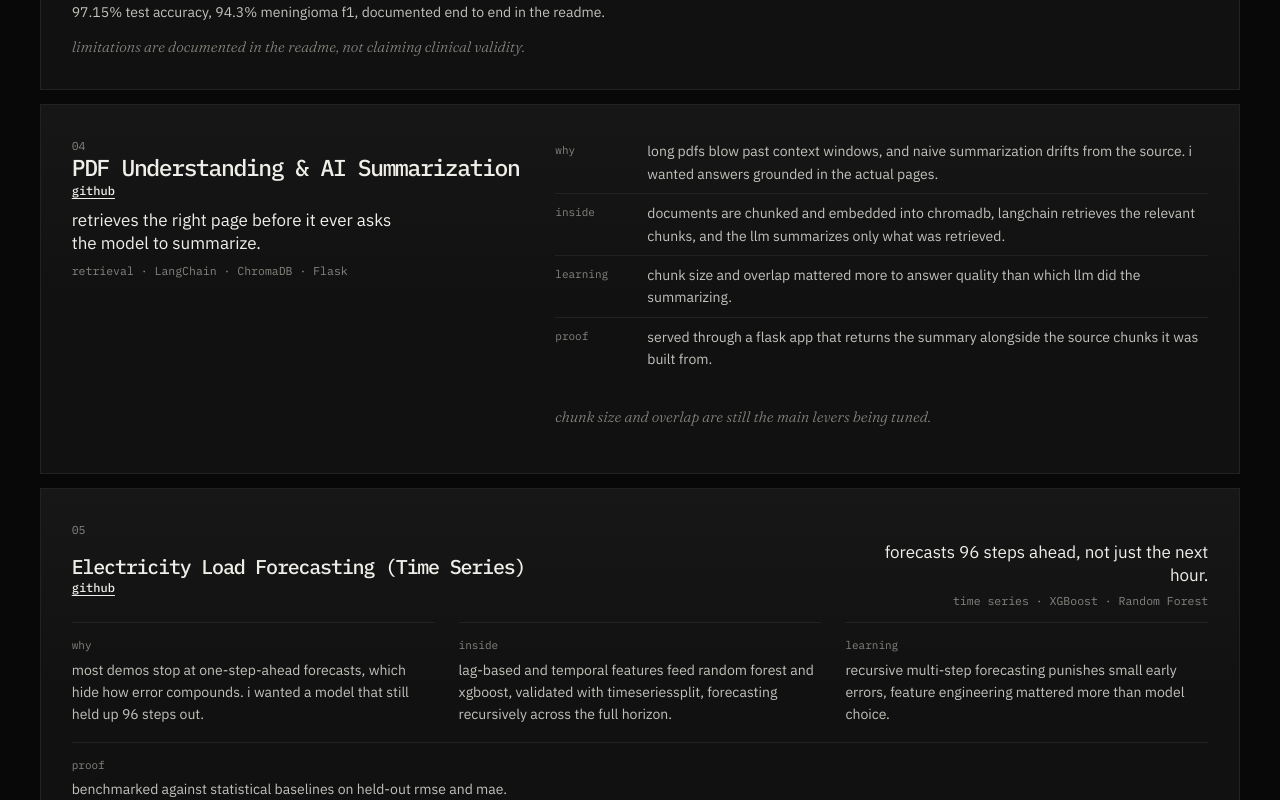
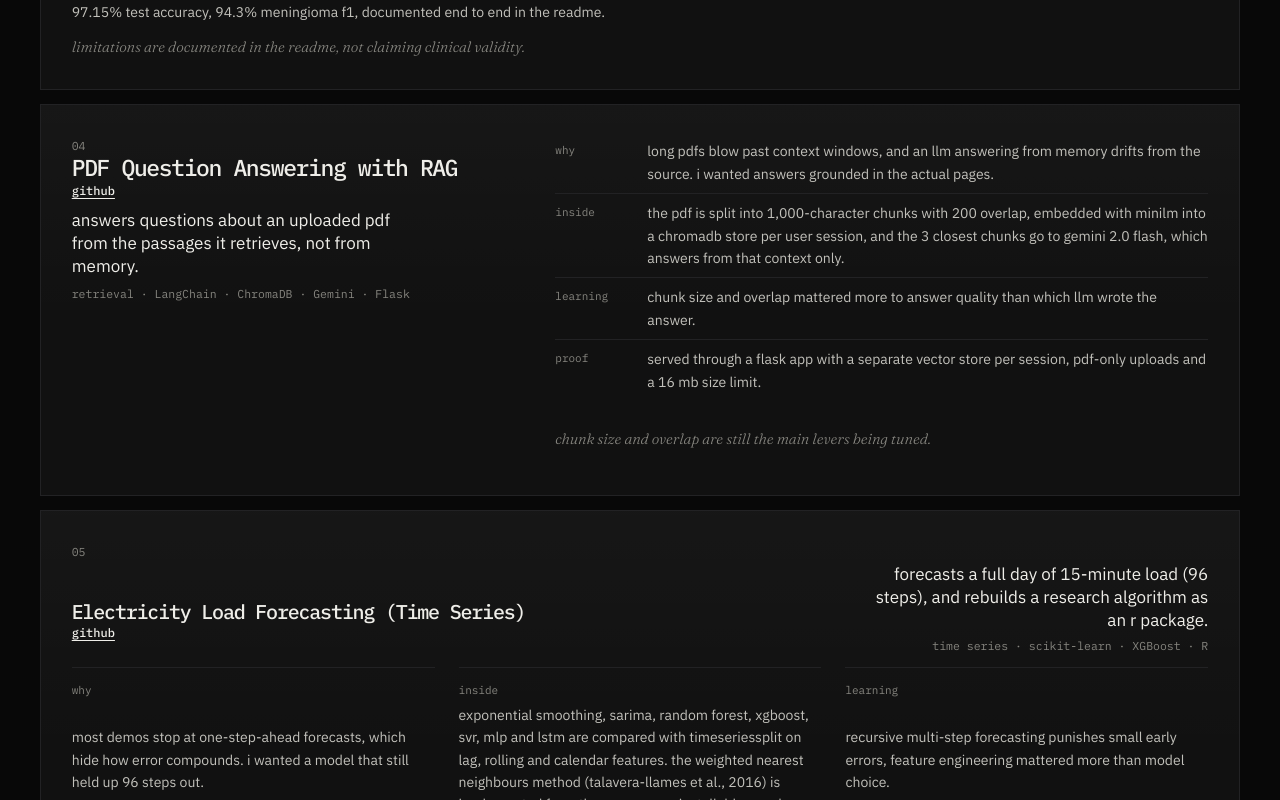
Before and after one commit to JayaSaiKishore7/JayaSaiKishore7.github.io, a React (Vite) app: page / in a window 1280 px wide. Shown: the part 2380-3180 px from the top of the page. Built offline with nearby package versions, Linux system fonts and the light colour scheme.

Commit message:
Correct the PDF RAG, electricity and diabetes project cards

```diff
--- a/src/data/projects.js
+++ b/src/data/projects.js
@@ -74,73 +74,75 @@ layers.Rescaling(1.0 / 255),`,
   {
     id: "rag-pdf",
     variant: "split",
-    title: "PDF Understanding & AI Summarization",
-    what: "retrieves the right page before it ever asks the model to summarize.",
-    meta: "retrieval · LangChain · ChromaDB · Flask",
-    tags: ["LangChain", "HuggingFace", "ChromaDB", "Flask"],
+    title: "PDF Question Answering with RAG",
+    what: "answers questions about an uploaded pdf from the passages it retrieves, not from memory.",
+    meta: "retrieval · LangChain · ChromaDB · Gemini · Flask",
+    tags: ["LangChain", "ChromaDB", "Sentence-Transformers", "Gemini", "Flask"],
     link: "https://github.com/JayaSaiKishore7/RagPdfSummarizer",
     notes: {
-      why: "long pdfs blow past context windows, and naive summarization drifts from the source. i wanted answers grounded in the actual pages.",
+      why: "long pdfs blow past context windows, and an llm answering from memory drifts from the source. i wanted answers grounded in the actual pages.",
       inside:
-        "documents are chunked and embedded into chromadb, langchain retrieves the relevant chunks, and the llm summarizes only what was retrieved.",
-      learning: "chunk size and overlap mattered more to answer quality than which llm did the summarizing.",
+        "the pdf is split into 1,000-character chunks with 200 overlap, embedded with minilm into a chromadb store per user session, and the 3 closest chunks go to gemini 2.0 flash, which answers from that context only.",
+      learning: "chunk size and overlap mattered more to answer quality than which llm wrote the answer.",
     },
-    proof: "served through a flask app that returns the summary alongside the source chunks it was built from.",
+    proof: "served through a flask app with a separate vector store per session, pdf-only uploads and a 16 mb size limit.",
     aside: "chunk size and overlap are still the main levers being tuned.",
     frag: {
-      file: "rag-pdf-summarizer / src/summarize.py",
-      code: `chunks = splitter.split_documents(pdf_docs)
-vectordb = Chroma.from_documents(chunks, embeddings)
-context = vectordb.similarity_search(query, k=4)
-summary = llm.invoke(prompt.format(context=context))`,
+      file: "rag-pdf-summarizer / app.py",
+      code: `text_splitter = RecursiveCharacterTextSplitter(
+    chunk_size=1000,
+    chunk_overlap=200,
+    length_function=len
+)
+results = vector_store.similarity_search(query, k=3)`,
     },
   },
   {
     id: "electricity-forecast",
     variant: "row",
     title: "Electricity Load Forecasting (Time Series)",
-    what: "forecasts 96 steps ahead, not just the next hour.",
-    meta: "time series · XGBoost · Random Forest",
-    tags: ["Time Series", "XGBoost", "Random Forest"],
+    what: "forecasts a full day of 15-minute load (96 steps), and rebuilds a research algorithm as an r package.",
+    meta: "time series · scikit-learn · XGBoost · R",
+    tags: ["Time Series", "Random Forest", "XGBoost", "SARIMA", "LSTM", "R"],
     link: "https://github.com/JayaSaiKishore7/Time_Series_Electricity_Forecasting",
     notes: {
       why: "most demos stop at one-step-ahead forecasts, which hide how error compounds. i wanted a model that still held up 96 steps out.",
       inside:
-        "lag-based and temporal features feed random forest and xgboost, validated with timeseriessplit, forecasting recursively across the full horizon.",
+        "exponential smoothing, sarima, random forest, xgboost, svr, mlp and lstm are compared with timeseriessplit on lag, rolling and calendar features. the weighted nearest neighbours method (talavera-llames et al., 2016) is implemented from the paper as an installable r package.",
       learning: "recursive multi-step forecasting punishes small early errors, feature engineering mattered more than model choice.",
     },
-    proof: "benchmarked against statistical baselines on held-out rmse and mae.",
+    proof: "a final 96-step forecast, plus the wnnforecast r package with roxygen docs and a vignette.",
     aside: "still testing how far the recursive horizon can stretch before error compounds too much.",
     frag: {
-      file: "time-series-electricity-forecasting / src/forecast.py",
-      code: `cv = TimeSeriesSplit(n_splits=5)
-model = XGBRegressor(n_estimators=400)
-preds = recursive_forecast(model, horizon=96)
-rmse = mean_squared_error(y_true, preds, squared=False)`,
+      file: "time-series-electricity-forecasting / WNN_Package/R/wnn_forecast.R",
+      code: `dists <- apply(model$X, 1, function(row) euclidean_distance(row, window))
+idx <- order(dists)[1:model$k]
+weights <- 1/(dists[idx] + 1e-8)
+weights <- weights / sum(weights)
+sum(weights * model$y[idx])`,
     },
   },
   {
     id: "diabetes",
     variant: "flip",
     title: "Machine Learning for Diabetes Risk Prediction",
-    what: "96% accuracy, 0.993 auc, and a live app to act on it.",
+    what: "96% accuracy, 0.993 auc, and a web form to act on it.",
     meta: "clinical ML · XGBoost · FastAPI",
-    tags: ["XGBoost", "FastAPI", "Clinical Data"],
+    tags: ["XGBoost", "Random Forest", "FastAPI", "Clinical Data"],
     link: "https://github.com/JayaSaiKishore7/diabetes_prediction",
     notes: {
       why: "a model sitting in a notebook doesn't help anyone. i wanted the prediction to be one form-submit away.",
       inside:
-        "a cleaning and feature-engineering pipeline on 15k clinical records feeds several candidate models; xgboost won and ships behind a fastapi endpoint.",
+        "15,000 clinical records are cleaned down to 10,471, then random forest and xgboost are compared; xgboost won (0.993 vs 0.983 auc) and ships behind a fastapi endpoint.",
       learning: "the feature-engineering pass moved the needle more than swapping algorithms did.",
     },
-    proof: "0.993 auc and 96% accuracy on a held-out test set.",
-    aside: "the fastapi endpoint is live, the model is one request away.",
+    proof: "0.993 auc and 96.1% accuracy on 2,095 held-out records.",
+    aside: "the fastapi endpoint returns a diabetes probability from the saved xgboost model.",
     frag: {
-      file: "diabetes-prediction / src/train.py",
-      code: `model = XGBClassifier(
-    max_depth=4, n_estimators=300
-)
-model.fit(X_train, y_train)
+      file: "diabetes-prediction / models/XGBClassifier.ipynb",
+      code: `xgb_model = XGBClassifier()
+xgb_model.fit(X_train, y_train)
+y_proba = xgb_model.predict_proba(X_test)[:, 1]
 # test AUC: 0.993`,
     },
   },
```
